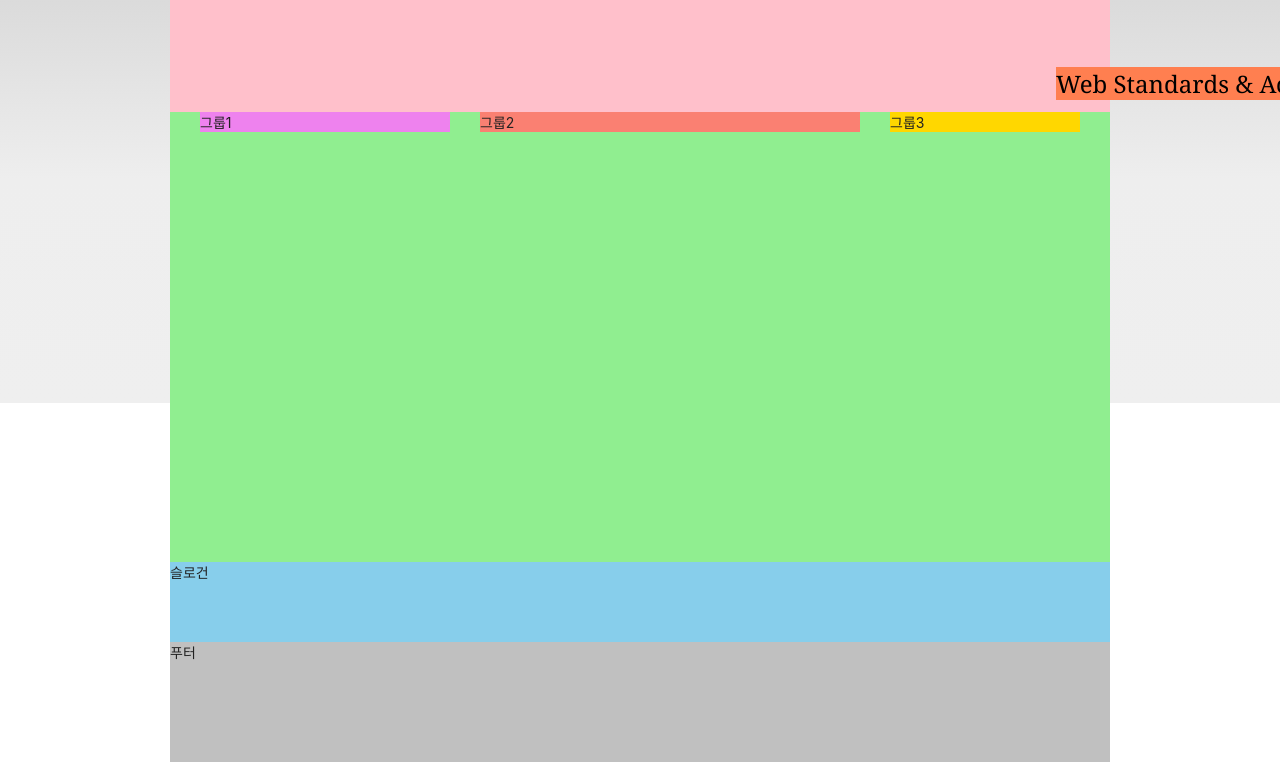
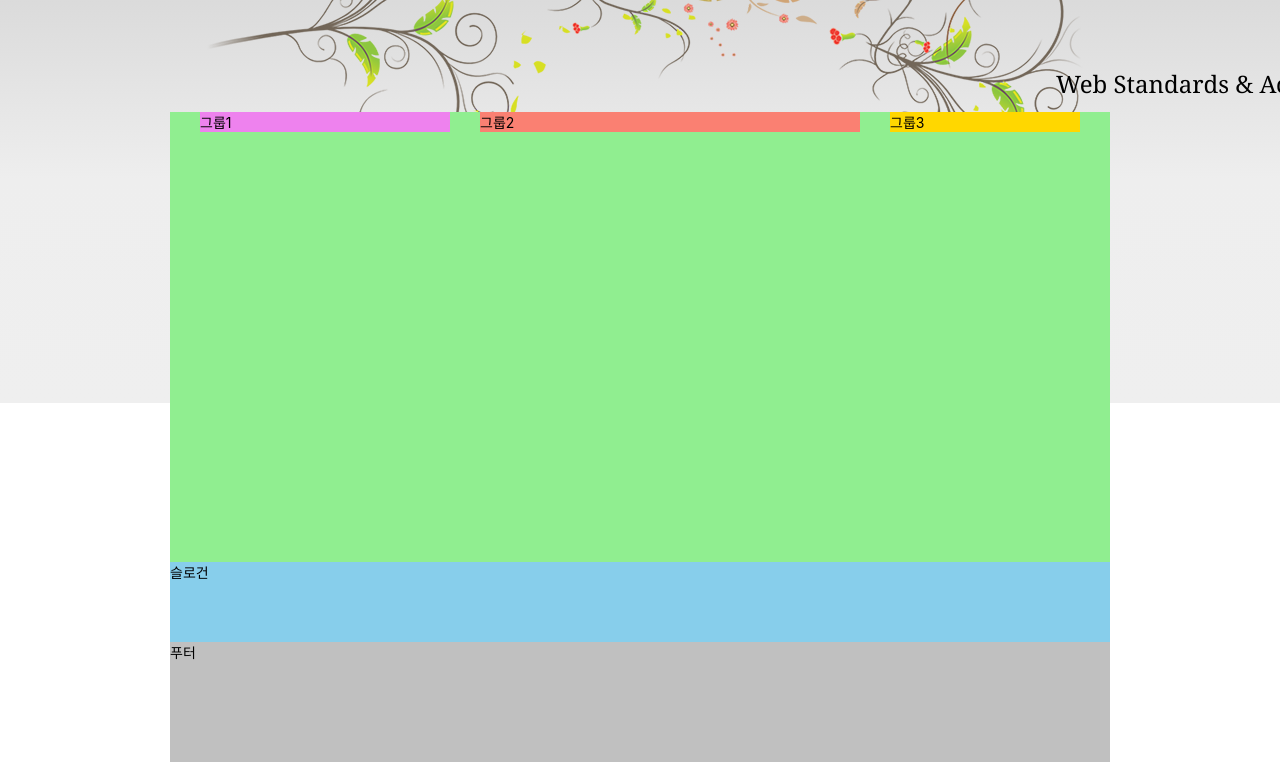
Before and after one commit to jeong-dev/HTML5, a plain HTML site: page index.html in a window 1280 px wide. Shown: the part 135-897 px from the top of the page. Drawn offline with Linux system fonts and the light colour scheme; a web font is replaced by a local one.

Commit message:
body 영역 배경 이미지 설정

```diff
--- a/styles/style.css
+++ b/styles/style.css
@@ -31,8 +31,11 @@ a {
 
 /* 본문 스타일 */
 body {
-  background: #ccc linear-gradient(to bottom, #ccc 0%, #eee 35%, #efefef 60%, #fff 60%, #fff 100%);
-  color: #222;
+  background-color: #ccc;
+  background-image: url(./images/bg_flower.png), linear-gradient(to bottom, #ccc 0%, #eee 35%, #efefef 60%, #fff 60%, #fff 100%);
+  background-repeat: no-repeat, repeat;
+  background-position: 50% 0, 0 0;
+
   font-family: "Pretendard Variable", Pretendard, -apple-system, BlinkMacSystemFont, system-ui, Roboto, "Helvetica Neue", "Segoe UI", "Apple SD Gothic Neo", "Noto Sans KR", "Malgun Gothic", "Apple Color Emoji", "Segoe UI Emoji", "Segoe UI Symbol", sans-serif;
   font-size: 1.4rem;
 
@@ -206,17 +209,18 @@ body {
 }
 
 .visual {
-  background: pink;
+  /* background: pink; */
   height: 120px;
 }
 
 .visual-text {
   display: inline-block;
-  background-color: coral;
+  /* background-color: coral; */
   font-family: Georgia, 'Times New Roman', Times, serif;
 
   animation-name: moveEffect;
   animation-duration: 3s;
+  animation-timing-function: ease-in-out;
   animation-fill-mode: forwards;
 }
 
```
